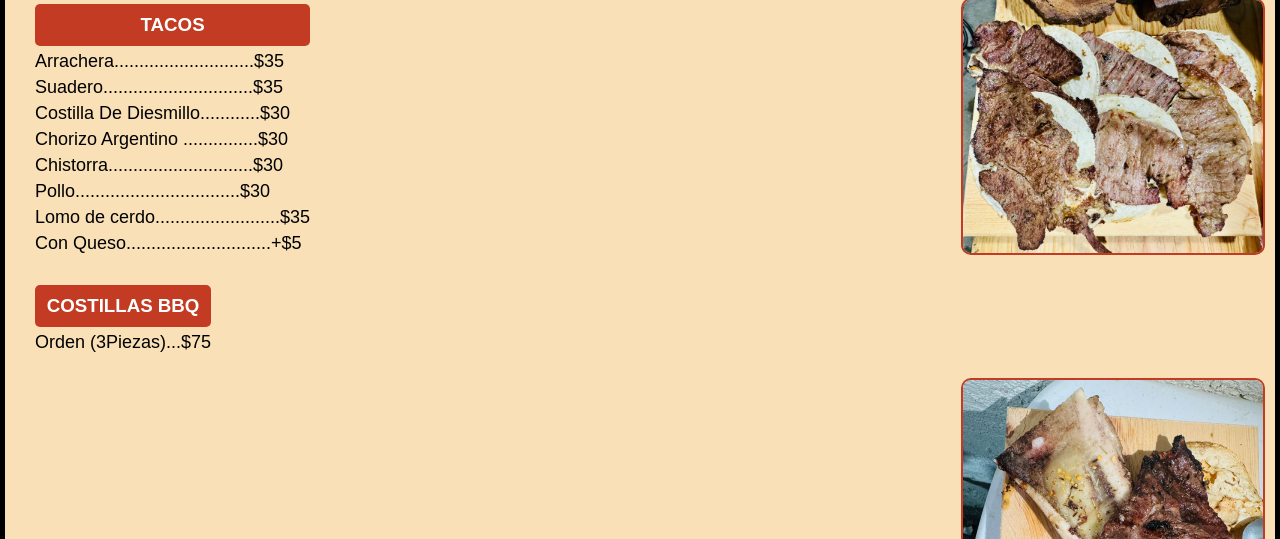
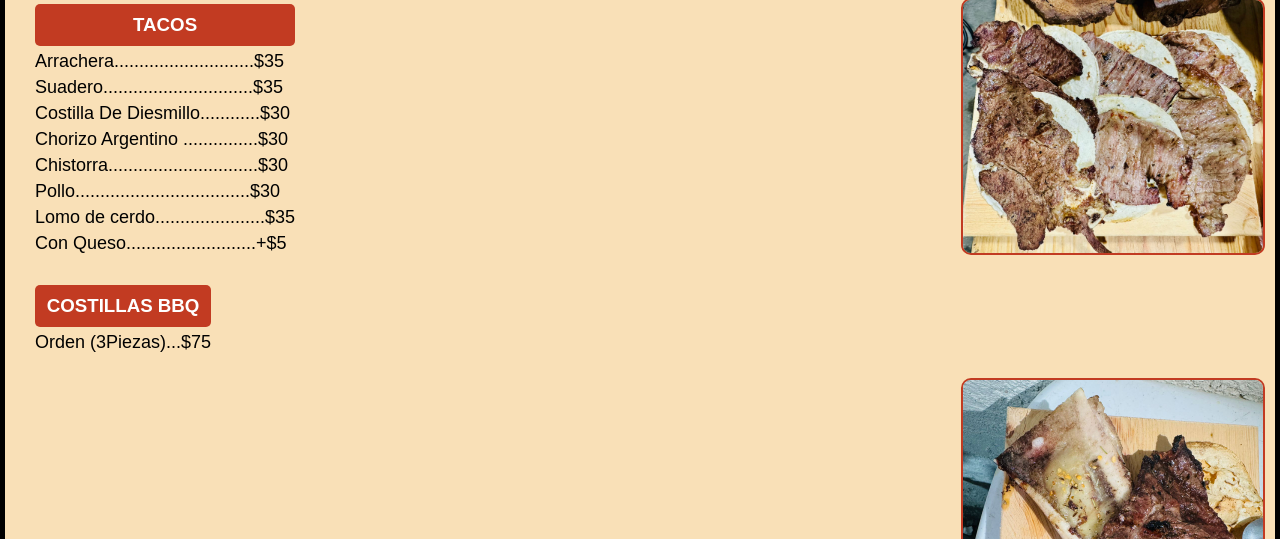
Before and after one commit to HectorAlejandro1/DonTaco, a plain HTML site: page index.html in a window 1280 px wide. Shown: the part 261-800 px from the top of the page. Drawn offline with Linux system fonts and the light colour scheme.

Commit message:
Add files via upload

```diff
--- a/index.html
+++ b/index.html
@@ -113,10 +113,10 @@
                 <p>Suadero..............................$35</p>
                 <p>Costilla De Diesmillo............$30</p>
                 <p>Chorizo Argentino ...............$30</p>
-                <p>Chistorra.............................$30</p>
-                <p>Pollo.................................$30</p>
-                <p>Lomo de cerdo.........................$35</p>
-                <p>Con Queso.............................+$5</p>
+                <p>Chistorra..............................$30</p>
+                <p>Pollo...................................$30</p>
+                <p>Lomo de cerdo......................$35</p>
+                <p>Con Queso..........................+$5</p>
             </div>
             <img src="img/tacos2.jpeg" alt="Otra imagen de Tacos">
         </div>
```
